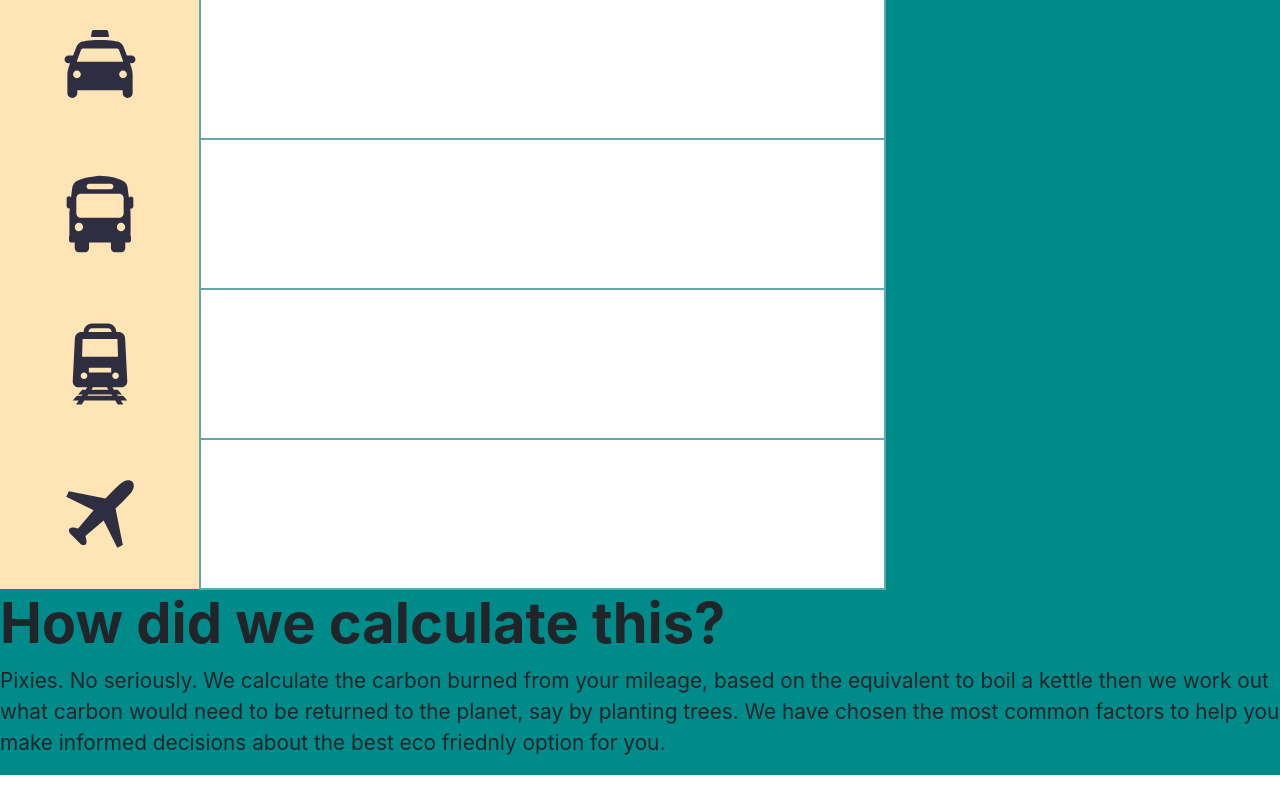
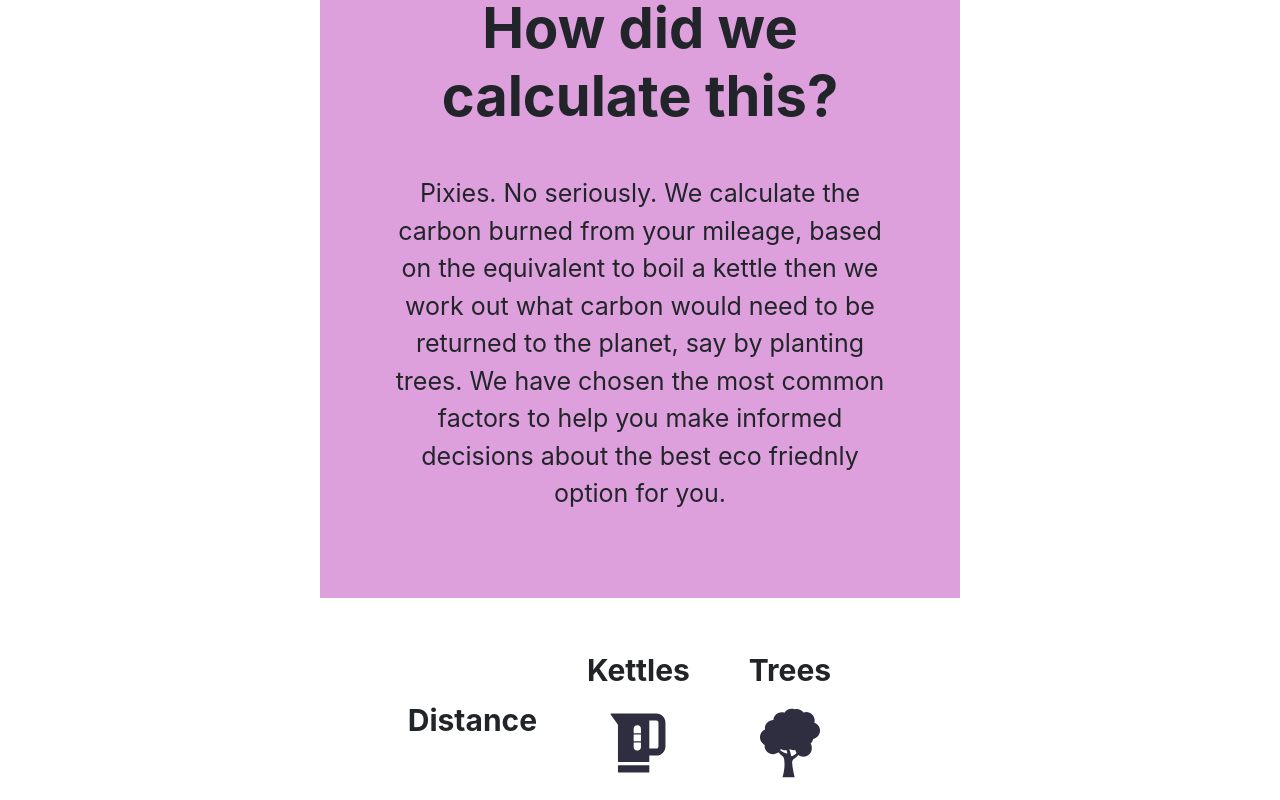
Before and after one commit to SchoolOfCode/w20_final-project-team-e, a React (Create React App) app: page / in a window 1280 px wide. Shown: the part 1420-2220 px from the top of the page. Built offline with nearby package versions, Linux system fonts and the light colour scheme.

Commit message:
edited classname positions to remove bootstrap default styling - bug now on padding

```diff
--- a/src/components/ResultsSection/ResultsSection.css
+++ b/src/components/ResultsSection/ResultsSection.css
@@ -11,37 +11,53 @@
 } */
 
 .results-container {
-  background-color: darkcyan;
+  /* background-color: darkcyan; */
   display: flex;
   flex-direction: column;
   justify-content: center;
+  align-items: center;
+  min-height: 100vh;
+}
+
+.results-disclaimer {
+  background-color: plum;
+  display: flex;
+  width: 50%;
+  flex-direction: column;
+  justify-content: center;
+  text-align: center;
+  padding: 2em;
+}
+
+p {
+  padding: 1.5em;
+  font-size: 25px;
 }
 
 .results-table {
+  width: 50%;
   font-size: 30px;
-  position: relative;
+  display: flex;
+  flex-direction: column;
+  justify-content: center;
   text-align: center;
-}
-
-/* Styling first table row*/
-.row-header {
-  background-color: mediumturquoise;
+  border-collapse: collapse;
+  padding: 2em;
+  padding: 25px;
 }
 
 /* Styling title and icon headers*/
 th {
-  background-color: moccasin;
-  padding: 25px 25px 25px 25px;
-  margin: 25px 0;
-  min-width: 200px;
+  padding: 25px;
+  min-width: 150px;
 }
 
 td {
   background-color: white;
   border-bottom: 2px solid #64a7a8;
   border-top: 2px solid #64a7a8;
-  margin: 25px 0;
-  min-width: 200px;
+  padding: 25px;
+  min-width: 150px;
 }
 
 td:nth-last-child(1) {
--- a/src/components/ResultsSection/ResultsSection.js
+++ b/src/components/ResultsSection/ResultsSection.js
@@ -11,6 +11,16 @@ import trainIcon from "../../images/train-icon.svg";
 export default function ResultsSection(props) {
   return (
     <section className="results-container">
+      <div className="results-disclaimer">
+        <h1>How did we calculate this?</h1>
+        <p>
+          Pixies. No seriously. We calculate the carbon burned from your
+          mileage, based on the equivalent to boil a kettle then we work out
+          what carbon would need to be returned to the planet, say by planting
+          trees. We have chosen the most common factors to help you make
+          informed decisions about the best eco friednly option for you.
+        </p>
+      </div>
       <div>
         <table class="table" className="results-table">
           <thead>
@@ -73,58 +83,6 @@ export default function ResultsSection(props) {
             </tr>
           </tbody>
         </table>
-        {/* <ResultsCard
-          mileageData={props.resultsData.distance}
-          kettleData={props.resultsData.carKettles}
-          treeData={props.resultsData.carTrees}
-          formData={props.formData}
-          vehicleImg={carImg}
-        /> */}
-
-        {/* Taxi Data: */}
-        {/* <ResultsCard
-          mileageData={props.resultsData.distance}
-          kettleData={props.resultsData.taxiKettles}
-          treeData={props.resultsData.taxiTrees}
-          formData={props.formData}
-          vehicleImg={taxiImg}
-        /> */}
-
-        {/* Bus Data: */}
-        {/* <ResultsCard
-          mileageData={props.resultsData.distance}
-          kettleData={props.resultsData.busKettles}
-          treeData={props.resultsData.busTrees}
-          formData={props.formData}
-          vehicleImg={busImg}
-        /> */}
-
-        {/* Train Data: */}
-        {/* <ResultsCard
-          mileageData={props.resultsData.distance}
-          kettleData={props.resultsData.trainKettles}
-          treeData={props.resultsData.trainTrees}
-          formData={props.formData}
-          vehicleImg={trainImg}
-        /> */}
-
-        {/* Plane Data: */}
-        {/* <ResultsCard
-          // id="plane-card"
-          mileageData={props.resultsData.distance}
-          kettleData={props.resultsData.flightKettles}
-          treeData={props.resultsData.flightTrees}
-          formData={props.formData}
-          vehicleImg={planeImg}
-        /> */}
-        <h1>How did we calculate this?</h1>
-        <p>
-          Pixies. No seriously. We calculate the carbon burned from your
-          mileage, based on the equivalent to boil a kettle then we work out
-          what carbon would need to be returned to the planet, say by planting
-          trees. We have chosen the most common factors to help you make
-          informed decisions about the best eco friednly option for you.
-        </p>
       </div>
     </section>
   );
```
